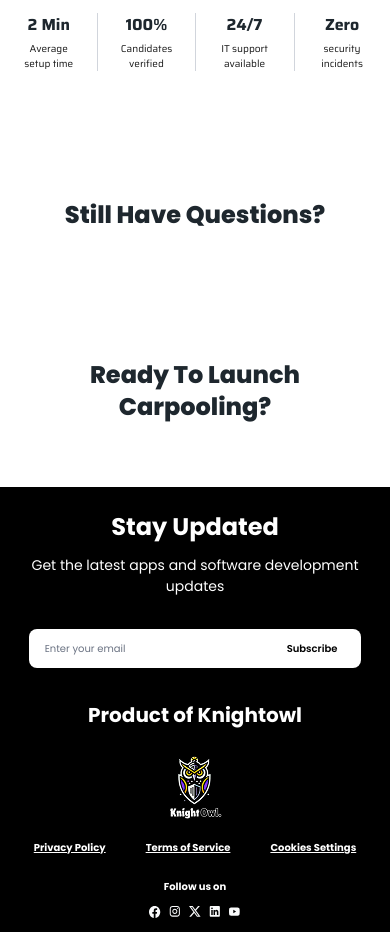
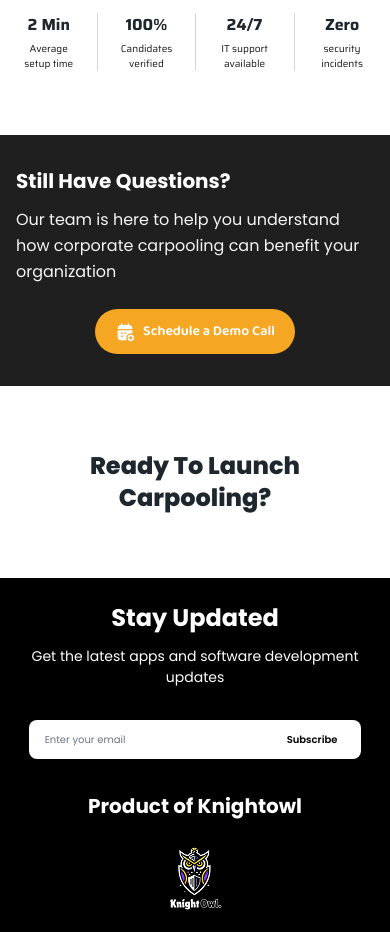
Before and after one commit to DiliniNimesha14/car-pool, a Next.js app: page / in a window 390 px wide. Shown: the part 6260-7192 px from the top of the page. Built offline with nearby package versions, Linux system fonts and the light colour scheme.

Commit message:
feat : complete the desktop & mobile layout of StillHaveQuestion section

```diff
--- a/app/components/sections/StillHaveQuestions.tsx
+++ b/app/components/sections/StillHaveQuestions.tsx
@@ -1,12 +1,28 @@
+import Image from "next/image";
 import Container from "../Container";
 
 export default function StillHaveQuestions() {
   return (
-    <section className="py-16 sm:py-24">
+    <section className="py-8 sm:py-16 md:py-20 bg-[#1F1F1F] sm:bg-black">
       <Container>
-        <h2 className="font-poppins text-2xl sm:text-3xl md:text-4xl font-extrabold text-[#1E272E] text-center">
-          Still Have Questions?
-        </h2>
+        <div className="text-center md:pb-10">
+          <h2 className="font-poppins text-xl md:text-3xl lg:text-5xl font-bold text-white text-left md:text-center mb-3 md:mb-10">
+            Still Have Questions?
+          </h2>
+          <p className="text-[#F4F4F5] md:text-white font-poppins text-[16px] md:text-[24px] leading-relaxed text-left md:text-center mb-6 md:mb-15 max-w-4xl md:max-w-[960px] md:mx-auto">
+            Our team is here to help you understand how corporate carpooling can benefit your organization
+          </p>
+          <button className="inline-flex items-center justify-center gap-2 md:gap-6 bg-[#F5A623] hover:bg-[#E09000] text-white font-baloo font-semibold text-[14px] md:text-[30px] px-5 md:px-10 py-3 md:py-4 rounded-full transition-colors duration-300 md:shadow-lg md:hover:shadow-xl">
+            <Image
+              src="/StillHaveQuestions/calendar-add.png"
+              alt="Calendar"
+              width={38}
+              height={38}
+              className="w-5 h-5 md:w-[38px] md:h-[38px]"
+            />
+            Schedule a Demo Call
+          </button>
+        </div>
       </Container>
     </section>
   );
```
Also changed, not shown: public/StillHaveQuestions/calendar-add.png (added).
